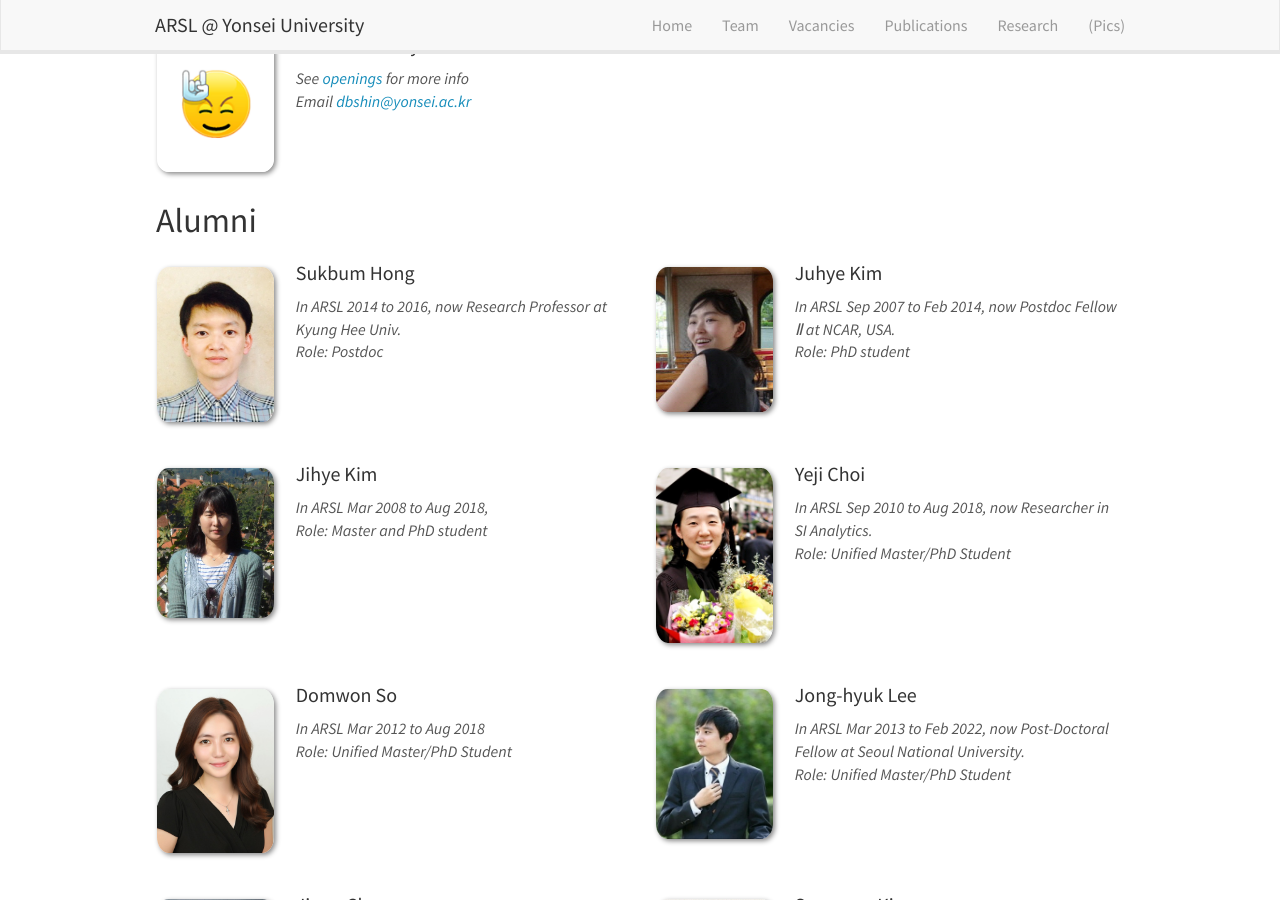
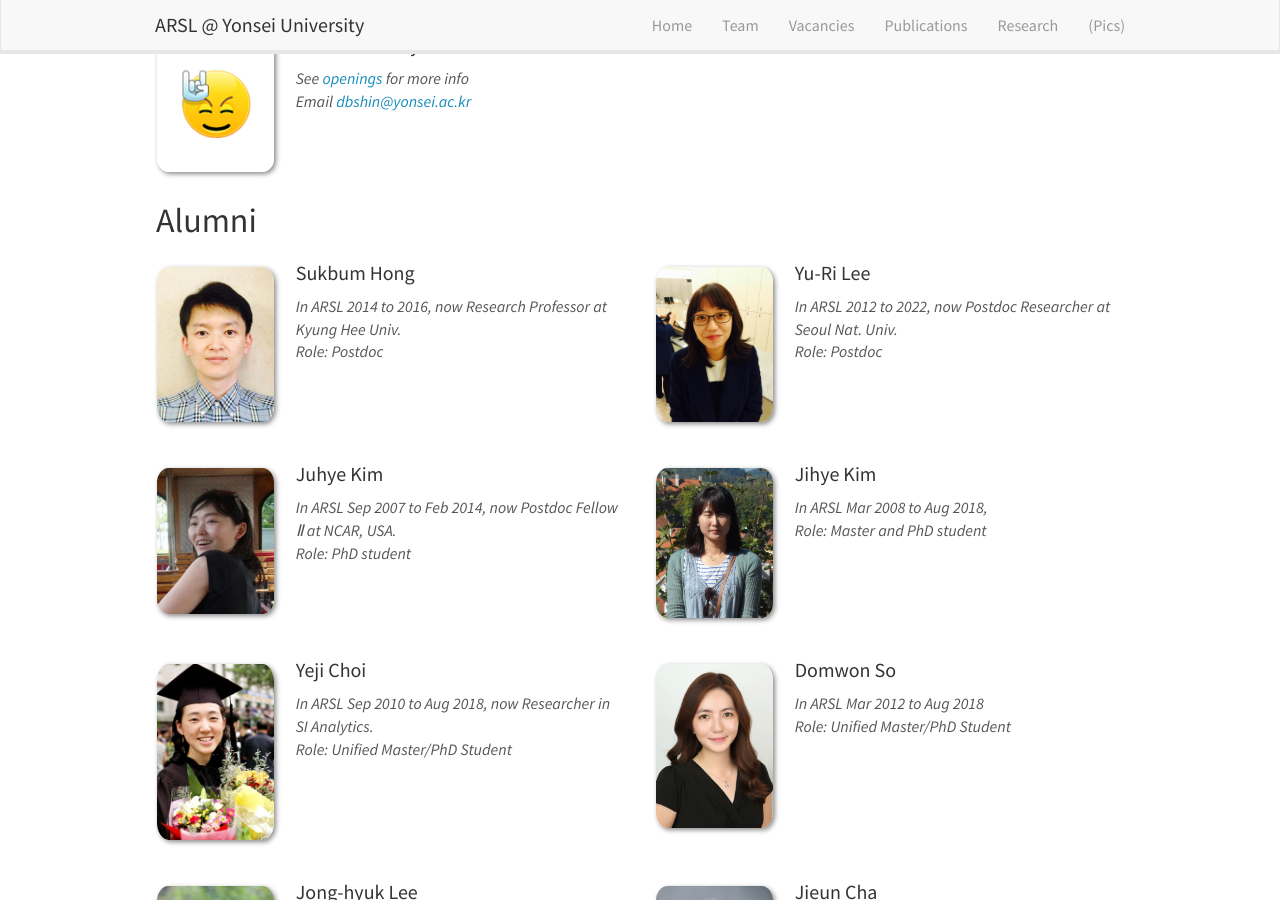
Before and after one commit to roo2003/roo2003.github.io, a Jekyll site: the page built from _pages/team.md, in a window 1280 px wide and 900 px high, scrolled down 1572 px. Built offline with Jekyll 4.4.1, drawn with Linux system fonts in a browser that asks for light colours; nearby versions of some CDN libraries.

Commit message:
Update alumni_members.yml

```diff
--- a/_data/alumni_members.yml
+++ b/_data/alumni_members.yml
@@ -9,14 +9,25 @@
   education3:
   education4:
 
+- name: Yu-Ri Lee
+  photo: Yu-Ri.jpg
+  duration: In ARSL 2012 to 2022, now Postdoc Researcher at Seoul Nat. Univ.
+  info: Postdoc
+  email: yrlee12@yonsei.ac.kr
+  number_educ: 3
+  education1: Ph.D., Atmospheric Sciences, Yonsei Univ. (Sep 2012-Aug 2017)
+  education2: M.S., Earth Science Education, Ewha Womans Univ. (Mar 2010-Aug 2012)
+  education3: B.S., Earth Science Education, Ewha Womans Univ. (Mar 2006-Feb 2010)
+  education4:
+
 - name: Juhye Kim
   photo: juhye.jpg
   info: PhD student
   duration: In ARSL Sep 2007 to Feb 2014, now Postdoc Fellow &#8545; at NCAR, USA.
   email:
   number_educ: 2
-  education1: B.S., Atmospheric Sciences, Yonsei Univ. (Mar 2000-Feb 2004)
-  education2: M.S., Atmospheric Sciences, Yonsei Univ. (Mar 2004-Feb 2006)
+  education1: M.S., Atmospheric Sciences, Yonsei Univ. (Mar 2004-Feb 2006)
+  education2: B.S., Atmospheric Sciences, Yonsei Univ. (Mar 2000-Feb 2004)
   education3:
 
 - name: Jihye Kim
@@ -25,9 +36,9 @@
   duration: In ARSL Mar 2008 to Aug 2018,
   email: lovelyjai@yonsei.ac.kr
   number_educ: 3
-  education1: B.S., Atmospheric Sciences, Yonsei Univ. (Mar 2006-Feb 2008)
+  education1: Ph.D., Atmospheric Sciences, Yonsei Univ. (Mar 2012-Aug 2018)
   education2: M.S., Atmospheric Sciences, Yonsei Univ. (Mar 2008-Feb 2010)
-  education3: Ph.D., Atmospheric Sciences, Yonsei Univ. (Mar 2012-Aug 2018)
+  education3: B.S., Atmospheric Sciences, Yonsei Univ. (Mar 2006-Feb 2008)
   education4:
 
 - name: Yeji Choi
@@ -36,8 +47,8 @@
   duration: In ARSL Sep 2010 to Aug 2018, now Researcher in SI Analytics.
   email: yj0108@yonsei.ac.kr
   number_educ: 2
-  education1: B.S., Atmospheric Sciences, Yonsei Univ. (Mar 2005-Aug 2007)
-  education2: Unified Master/phD, Atmospheric Sciences, Yonsei Univ. (Sep 2010-Aug 2018)
+  education1: Unified Master/phD, Atmospheric Sciences, Yonsei Univ. (Sep 2010-Aug 2018)
+  education2: B.S., Atmospheric Sciences, Yonsei Univ. (Mar 2005-Aug 2007)
   education3:
   education4:
 
@@ -47,8 +58,8 @@
   duration: In ARSL Mar 2012 to Aug 2018
   email: dws328@yonsei.ac.kr
   number_educ: 2
-  education1: B.S., Atmospheric Sciences, Yonsei Univ. (Mar 2008-Feb 2012)
-  education2: Unified Master/phD, Atmospheric Sciences, Yonsei Univ. (Mar 2012-Aug 2018)
+  education1: Unified Master/phD, Atmospheric Sciences, Yonsei Univ. (Mar 2012-Aug 2018)
+  education2: B.S., Atmospheric Sciences, Yonsei Univ. (Mar 2008-Feb 2012)
   education3:
 
 - name: Jong-hyuk Lee
@@ -57,8 +68,8 @@
   duration: In ARSL Mar 2013 to Feb 2022, now Post-Doctoral Fellow at Seoul National University.
   email: jhlee13@yonsei.ac.kr
   number_educ: 2
-  education1: B.S., Atmospheric Sciences, Yonsei Univ. (Mar 2007-Feb 2013)
-  education2: Unified Master/phD, Atmospheric Sciences, Yonsei Univ. (Mar 2013-Feb 2022)
+  education1: Unified Master/phD, Atmospheric Sciences, Yonsei Univ. (Mar 2013-Feb 2022)
+  education2: B.S., Atmospheric Sciences, Yonsei Univ. (Mar 2007-Feb 2013)
   education3:
 
 - name: Jieun Cha
@@ -67,8 +78,8 @@
   duration: In ARSL Mar 2008 to Aug 2010
   email: jecha@yonsei.ac.kr
   number_educ: 2
-  education1: B.S., Atmospheric Sciences, Yonsei Univ. (Mar 2003-Feb 2008)
-  education2: M.S., Atmospheric Sciences, Yonsei Univ. (Mar 2018-Aug 2010)
+  education1: M.S., Atmospheric Sciences, Yonsei Univ. (Mar 2018-Aug 2010)
+  education2: B.S., Atmospheric Sciences, Yonsei Univ. (Mar 2003-Feb 2008)
   education3:
 
 - name: Sungwoo Kim
```
